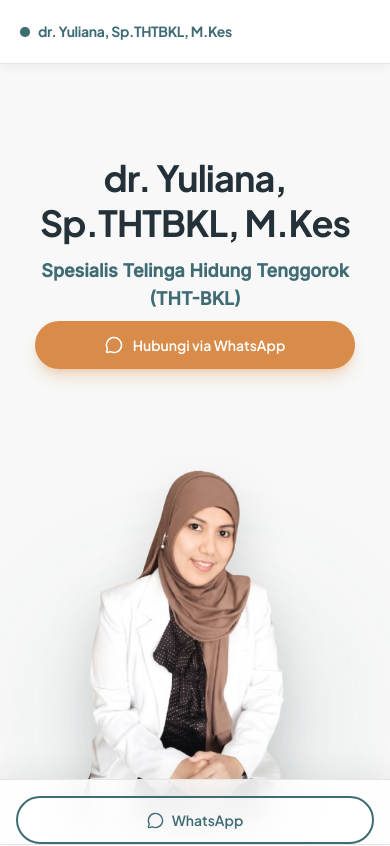
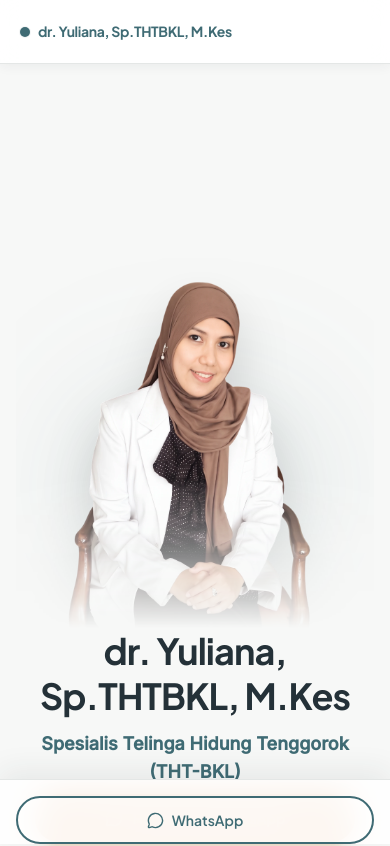
Before and after one commit to kindaMid72/HealthPro-Portfolio, a Next.js app: page / in a window 390 px wide. Shown: the top 846 px of the page. Built offline with nearby package versions, Linux system fonts and the light colour scheme.

Commit message:
feat: perbaiki layout HeroSection (foto membesar, pindah ke atas di mobile, fade-out bottom) dan update webp

```diff
--- a/data/dev-fixture.json
+++ b/data/dev-fixture.json
@@ -4,7 +4,7 @@
     "specialty": "Spesialis Telinga Hidung Tenggorok (THT-BKL)",
     "sub_specialty": "",
     "str_sip_display": "[BELUM DIISI]",
-    "photo_url": "/images/dokter-profile.png",
+    "photo_url": "/images/dokter-profile.webp",
     "education": "S1: Universitas Hasanuddin",
     "certifications": "",
     "experience_history": "RSUD Dr. H. Andi Abdurrahman Noor, 2016–2024",
--- a/data/fallback-profile.json
+++ b/data/fallback-profile.json
@@ -3,7 +3,7 @@
   "specialty": "Spesialis Telinga Hidung Tenggorok (THT-BKL)",
   "sub_specialty": "",
   "str_sip_display": "",
-  "photo_url": "/images/dokter-profile.png",
+  "photo_url": "/images/dokter-profile.webp",
   "education": "S1: Universitas Hasanuddin",
   "certifications": "",
   "experience_history": "RSUD Dr. H. Andi Abdurrahman Noor, 2016–2024",
--- a/src/components/HeroSection.tsx
+++ b/src/components/HeroSection.tsx
@@ -45,7 +45,7 @@ export default function HeroSection({
     <section
       id="hero"
       aria-label="Profil Dokter"
-      className="relative flex min-h-[calc(100dvh-64px)] w-full items-center justify-center overflow-hidden bg-bg px-4 pt-16 md:pt-24"
+      className="relative flex min-h-[calc(100dvh-64px)] w-full flex-col overflow-hidden bg-bg px-4 pt-16 md:pt-24"
     >
       {/* ── Latar Dekoratif Premium ── */}
       <div className="absolute inset-0 -z-10 overflow-hidden" aria-hidden="true">
@@ -64,9 +64,9 @@ export default function HeroSection({
         />
       </div>
 
-      <div className="mx-auto flex w-full max-w-7xl flex-col items-center justify-between gap-12 md:flex-row md:items-center">
+      <div className="mx-auto flex w-full max-w-7xl flex-1 flex-col-reverse justify-end gap-0 md:flex-row md:items-center md:justify-between md:gap-12">
         {/* ── Kiri: Teks & CTA ── */}
-        <div className="z-10 flex w-full flex-col items-center text-center md:w-1/2 md:items-start md:text-left md:pr-8">
+        <div className="z-10 mb-12 flex w-full flex-col items-center text-center md:mb-0 md:w-1/2 md:items-start md:text-left md:pr-8">
           <h1
             id="doctor-name"
             className="mb-3 animate-fade-in-up font-heading text-4xl font-bold tracking-tight text-primary-dark md:text-5xl lg:text-6xl"
@@ -153,9 +153,9 @@ export default function HeroSection({
         {/* ── Kanan: Foto Tanpa Background ── */}
         <div className="relative z-10 flex w-full justify-center md:w-1/2 md:justify-end md:self-end">
           {hasPhoto ? (
-            <div className="relative flex h-[400px] w-full items-end justify-center md:h-[600px] lg:h-[700px]">
+            <div className="relative flex h-[500px] w-full items-end justify-center [mask-image:linear-gradient(to_bottom,black_70%,transparent_100%)] md:h-[600px] md:[mask-image:none] lg:h-[700px]">
               {/* Lingkaran highlight di belakang foto agar foto lebih stand out */}
-              <div className="absolute bottom-0 h-64 w-64 rounded-full bg-gradient-to-t from-primary/20 to-transparent blur-3xl md:h-[500px] md:w-[500px]"></div>
+              <div className="absolute bottom-10 h-64 w-64 rounded-full bg-gradient-to-t from-primary/20 to-transparent blur-3xl md:bottom-0 md:h-[500px] md:w-[500px]"></div>
 
               <Image
                 src={profile.photo_url}
--- a/src/lib/sheets.ts
+++ b/src/lib/sheets.ts
@@ -94,7 +94,7 @@ async function loadFallbackProfile(): Promise<Profile> {
       full_name: '[BELUM DIISI]',
       specialty: '[BELUM DIISI]',
       sub_specialty: '',
-      photo_url: '/images/dokter-profile.png',
+      photo_url: '/images/dokter-profile.webp',
       education: '[BELUM DIISI]',
       experience_history: '[BELUM DIISI]',
       booking_url: undefined,
@@ -171,7 +171,7 @@ export async function getProfile(): Promise<Profile> {
     }
 
     // OVERRIDE: Jangan ambil foto dari Google Sheets, selalu gunakan foto dari repo lokal
-    result.data.photo_url = '/images/dokter-profile.png';
+    result.data.photo_url = '/images/dokter-profile.webp';
 
     return result.data;
   } catch (err) {
--- a/src/lib/types.ts
+++ b/src/lib/types.ts
@@ -17,7 +17,7 @@ export const ProfileSchema = z.object({
   specialty: z.string().min(1),
   sub_specialty: z.string().optional(),
   str_sip_display: z.string().optional(), // nomor STR/SIP, ditampilkan kalau diisi
-  photo_url: z.string().default('/images/dokter-profile.png'), // path ke /public
+  photo_url: z.string().default('/images/dokter-profile.webp'), // path ke /public
   education: z.string(),
   certifications: z.string().optional(),
   experience_history: z.string(),
```
Also changed, not shown: public/images/dokter-profile.png (deleted), public/images/dokter-profile.webp (added).
